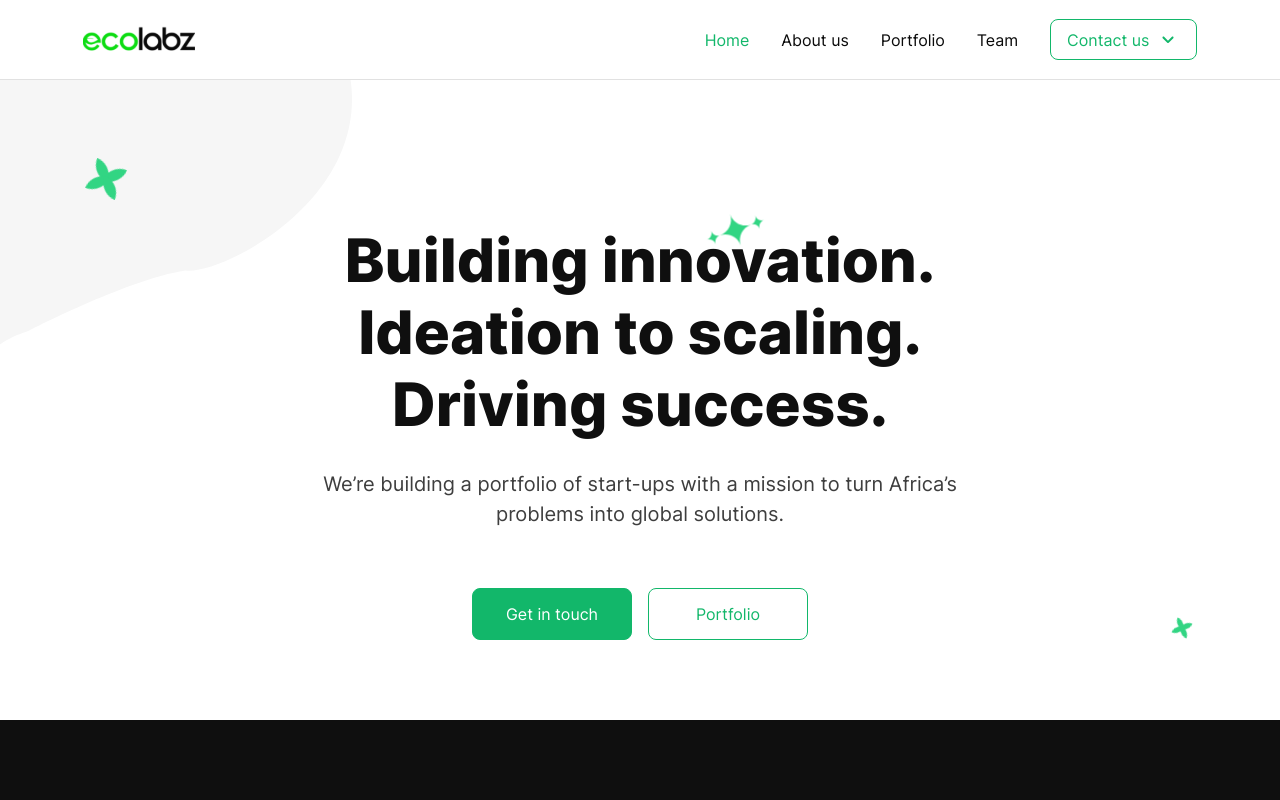
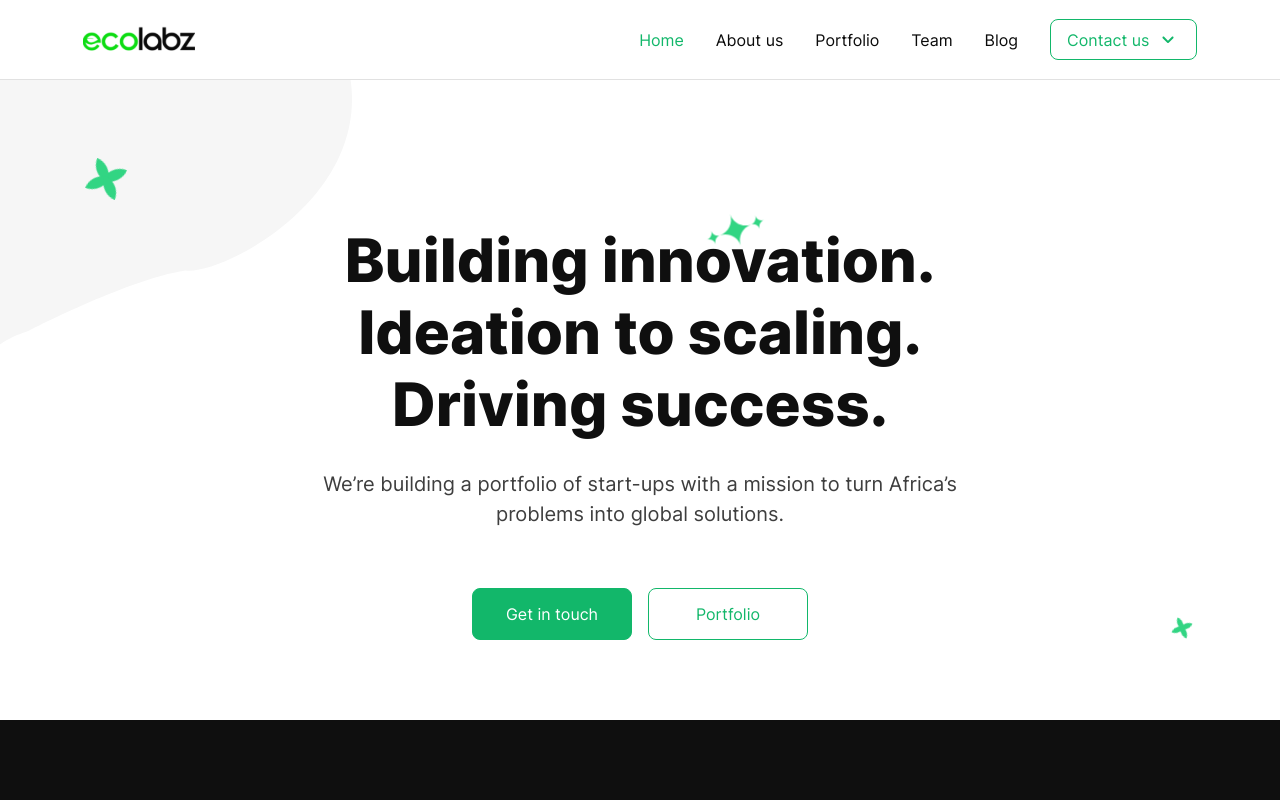
Before and after one commit to Ecolabz/ecolabz-react, a React (Vite) app: page / in a window 1280 px wide. Shown: the top 800 px of the page. Built offline with nearby package versions, Linux system fonts and the light colour scheme.

Commit message:
Added medium blog to navbar

```diff
--- a/src/assets/sass/_lg.scss
+++ b/src/assets/sass/_lg.scss
@@ -32,7 +32,7 @@
           top: 0;
           left: 0;
           width: 100%;
-          height: 25rem;
+          height: 29rem;
           transform: translateY(0);
           @include flexItem(column, center);
           align-items: flex-start;
--- a/src/assets/sass/styles.css
+++ b/src/assets/sass/styles.css
@@ -116,7 +116,7 @@ nav .nav-item-container .nav-item-list .nav-item .nav-link {
 nav .nav-item-container .nav-item-list .nav-item .nav-link.active {
   color: #12b76a;
 }
-nav .nav-item-container .nav-item-list .nav-item:nth-of-type(5) .nav-link {
+nav .nav-item-container .nav-item-list .nav-item:nth-of-type(6) .nav-link {
   display: flex;
   align-items: center;
   flex-direction: row;
@@ -128,10 +128,10 @@ nav .nav-item-container .nav-item-list .nav-item:nth-of-type(5) .nav-link {
   border-radius: 8px;
   color: #12b76a;
 }
-nav .nav-item-container .nav-item-list .nav-item:nth-of-type(5) .nav-link.active {
+nav .nav-item-container .nav-item-list .nav-item:nth-of-type(6) .nav-link.active {
   color: #12b76a;
 }
-nav .nav-item-container .nav-item-list .nav-item:nth-of-type(5) .nav-link img {
+nav .nav-item-container .nav-item-list .nav-item:nth-of-type(6) .nav-link img {
   margin-left: 0.4rem;
 }
 nav .nav-item-container .menu-btn {
@@ -1197,7 +1197,7 @@ footer .all-rights-reserved span {
     top: 0;
     left: 0;
     width: 100%;
-    height: 25rem;
+    height: 29rem;
     transform: translateY(0);
     display: flex;
     align-items: center;
--- a/src/assets/sass/styles.scss
+++ b/src/assets/sass/styles.scss
@@ -93,7 +93,7 @@ nav {
           }
         }
 
-        &:nth-of-type(5) {
+        &:nth-of-type(6) {
           .nav-link {
             @include flexItem(row, space-between);
             align-items: center;
--- a/src/components/TheNavBar.tsx
+++ b/src/components/TheNavBar.tsx
@@ -25,6 +25,8 @@ const TheNavBar = () => {
   };
 
   window.addEventListener("scroll", fixedHeader);
+
+  const blogLink = "https://ecolabz.medium.com";
 
   return (
     <>
@@ -62,6 +64,17 @@ const TheNavBar = () => {
                 Team
               </NavLink>
             </li>
+
+            <li className="nav-item" onClick={menuHandler}>
+              <a
+                href={blogLink}
+                target="_blank"
+                rel="noreferrer"
+                className="nav-link"
+              >
+                Blog
+              </a>
+            </li>
             <li className="nav-item" onClick={menuHandler}>
               <NavLink className="nav-link" to="/contact">
                 Contact us <img src={ArrowDown} alt="" />
```
